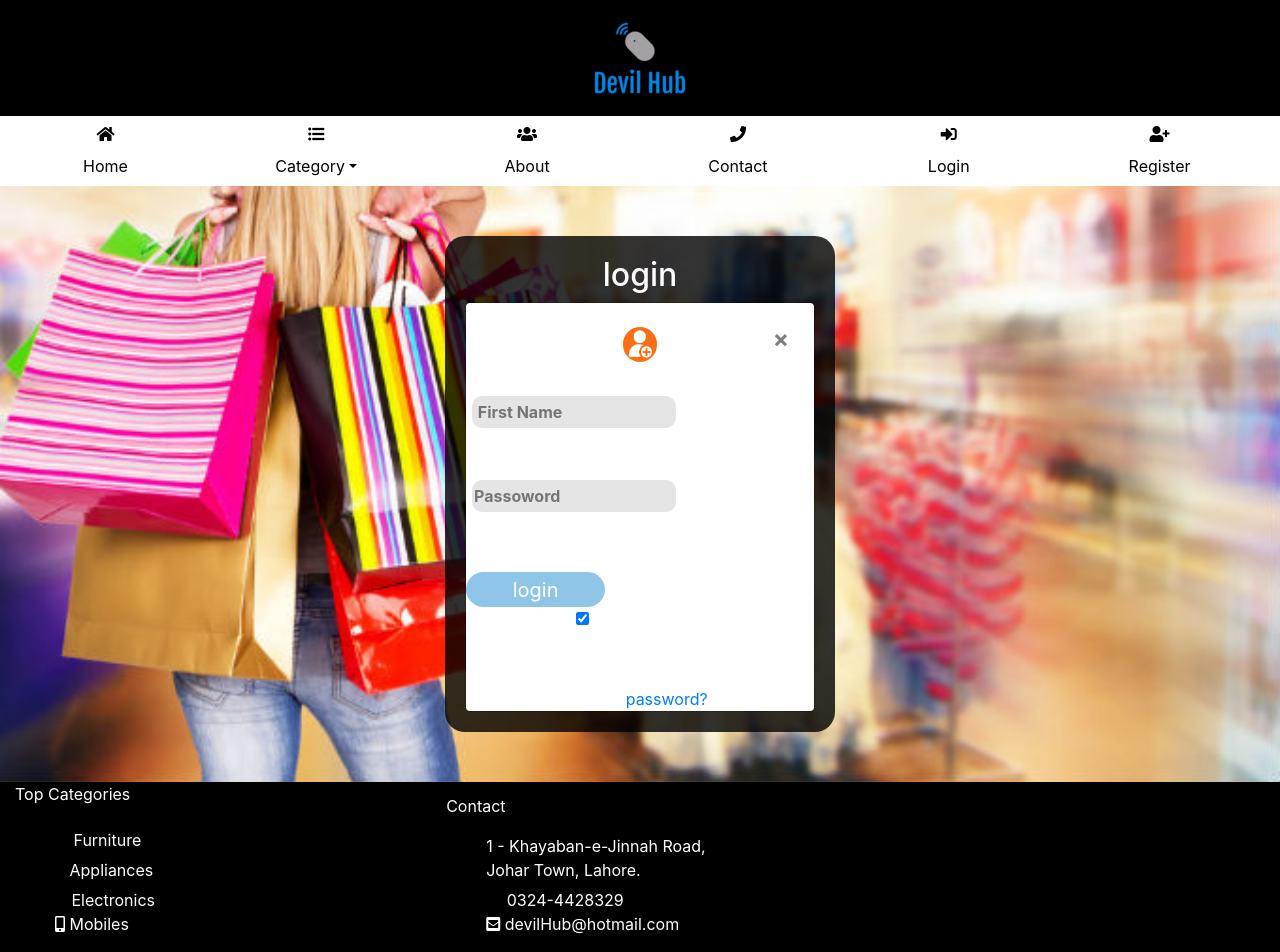
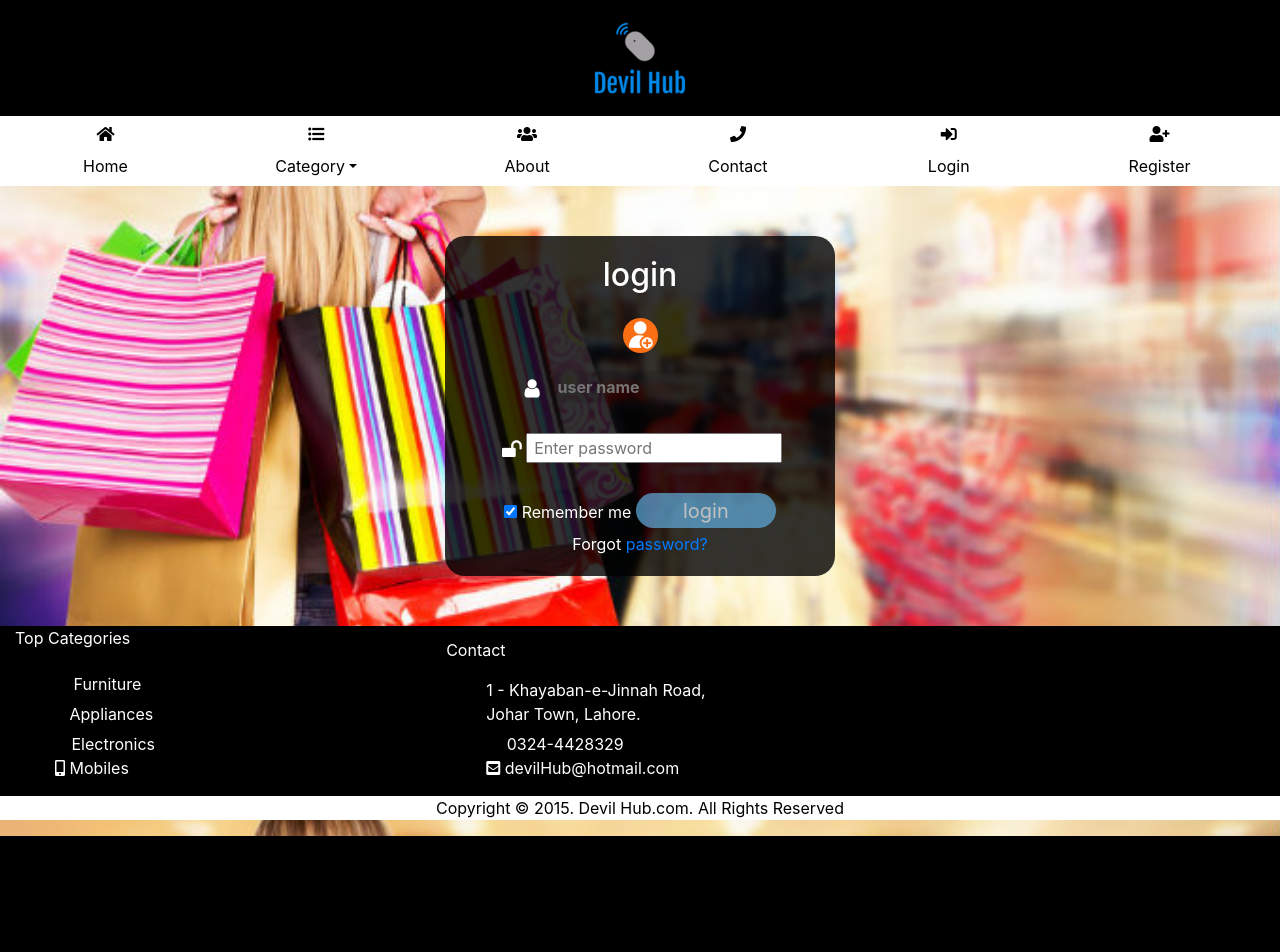
Before and after one commit to usmanawan967/assignment2, a PHP site: page /html/login.html in a window 1280 px wide. Shown: the top 952 px of the page. After the commit the page ends 836 px from the top, so only its background shows below. Run offline with PHP 8.4, Linux system fonts and the light colour scheme; some libraries are stand-ins or nearby versions.

Commit message:
login page and login images

```diff
--- a/css/login.css
+++ b/css/login.css
@@ -76,6 +76,7 @@ input[type=submit]{
     color: #000;
     font-size: 35px;
     font-weight: bold;
+	color:azure;
 }
 
 .close:hover,
--- a/html/login.html
+++ b/html/login.html
@@ -93,21 +93,22 @@
     </ul>
 </nav>
 
-	<div class = "box" >
+<div class = "box">
     <h2>login</h2>
-		<form class="modal-content animate" action="/action_page.php">
+
+    <form>
         <div class="imgcontainer">
-				<span onclick="document.getElementById('id01').style.display='none'" class="close" title="Close Modal">&times;</span>
             <img src="../images/img_avatar2.png" alt="Avatar" class="avatar">
         </div>
-			<i class="fa fa-user fa-lg fa-fw" aria-hidden="true"></i><input type="text" placeholder=" First Name"required><br>
-			<i class="fa fa-unlock fa-lg fa-fw" aria-hidden="true"></i><input type="Passoword" placeholder="Passoword" required><br>
-
-			<input type="submit" value = "login">
+        <i class="fa fa-user fa-lg fa-fw" aria-hidden="true"></i><input type="text" placeholder=" user name"required><br><br>
+        <i class="fa fa-unlock fa-lg fa-fw" aria-hidden="true"></i><input type="Password" placeholder=" Enter password" required><br>
         <label>
             <input type="checkbox" checked="checked" name="remember " > Remember me
-      </label><br><br>
+        </label>
+        <input type="submit" value = "login"> <br>
         <span class="psw">Forgot <a href="#">password?</a></span>
+
+    </form>
 </div>
 
 
```
Lines whose indentation alone changed are shown as unchanged.
